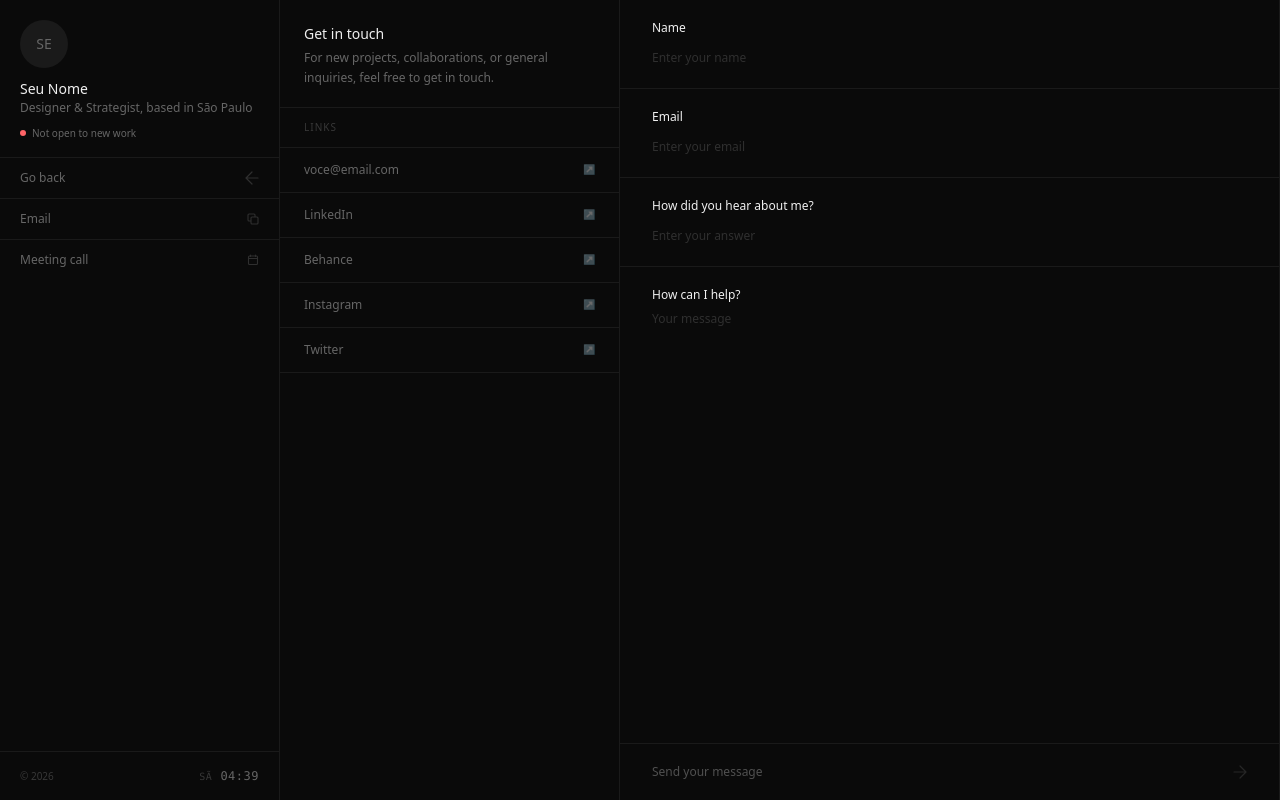
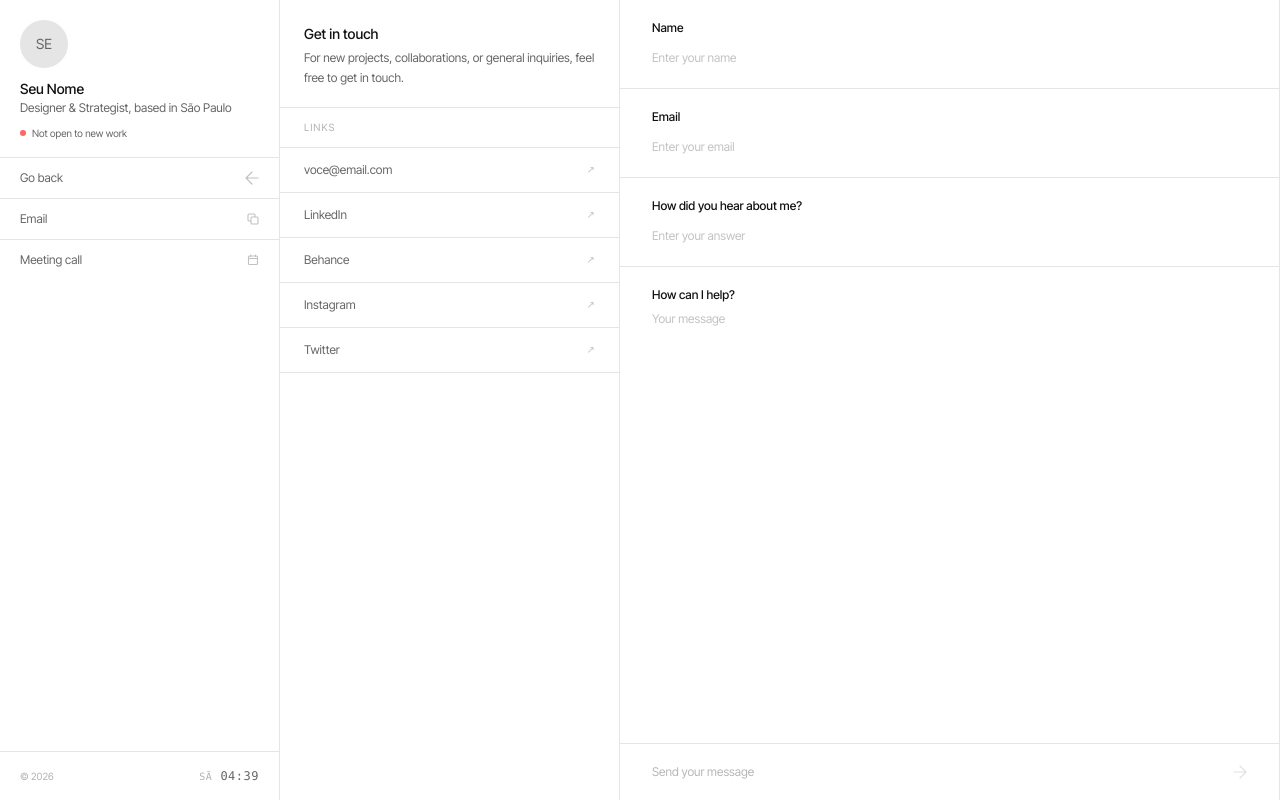
Before and after one commit to raboniribeiro-ops/my_portfolio, a Next.js app: page /contact in a window 1280 px wide. Built offline with nearby package versions, Linux system fonts and the light colour scheme; no server answers.

Commit message:
Update globals.css

```diff
--- a/app/globals.css
+++ b/app/globals.css
@@ -1,6 +1,16 @@
 @import "tailwindcss";
 
 :root {
+  /* LIGHT MODE (padrão) */
+  --bg: #ffffff;
+  --fg: #111111;
+  --muted: #666666;
+  --accent: #111111;
+  --border: #e5e5e5;
+}
+
+/* DARK MODE */
+[data-theme="dark"] {
   --bg: #0a0a0a;
   --fg: #f0f0f0;
   --muted: #666666;
@@ -14,9 +24,11 @@
   --color-muted: var(--muted);
   --color-accent: var(--accent);
   --color-border: var(--border);
-  --font-sans: var(--font-inter-tight), sans-serif;
-  --font-display: var(--font-inter-tight), sans-serif;
-  --font-body: var(--font-inter-tight), sans-serif;
+
+  /* Work Sans */
+  --font-sans: var(--font-work-sans), sans-serif;
+  --font-display: var(--font-work-sans), sans-serif;
+  --font-body: var(--font-work-sans), sans-serif;
 }
 
 * {
@@ -30,30 +42,57 @@ html {
 }
 
 body {
-  font-family: var(--font-inter-tight), sans-serif;
+  font-family: var(--font-work-sans), sans-serif;
+  background: var(--bg);
+  color: var(--fg);
 }
 
 ::selection {
+  background: rgba(0, 0, 0, 0.12);
+}
+
+[data-theme="dark"] ::selection {
   background: rgba(240, 240, 240, 0.15);
 }
 
-::-webkit-scrollbar { width: 4px; }
-::-webkit-scrollbar-track { background: var(--bg); }
-::-webkit-scrollbar-thumb { background: var(--border); border-radius: 2px; }
+::-webkit-scrollbar {
+  width: 4px;
+}
+
+::-webkit-scrollbar-track {
+  background: var(--bg);
+}
+
+::-webkit-scrollbar-thumb {
+  background: var(--border);
+  border-radius: 2px;
+}
 
 @keyframes fade-in {
-  from { opacity: 0; transform: translateY(8px); }
-  to   { opacity: 1; transform: translateY(0); }
+  from {
+    opacity: 0;
+    transform: translateY(8px);
+  }
+  to {
+    opacity: 1;
+    transform: translateY(0);
+  }
 }
+
 .animate-fade-in {
   animation: fade-in 0.5s ease forwards;
   opacity: 0;
 }
 
 @keyframes page-in {
-  from { opacity: 0; }
-  to   { opacity: 1; }
+  from {
+    opacity: 0;
+  }
+  to {
+    opacity: 1;
+  }
 }
+
 .animate-page-in {
   animation: page-in 0.4s ease;
 }
```
